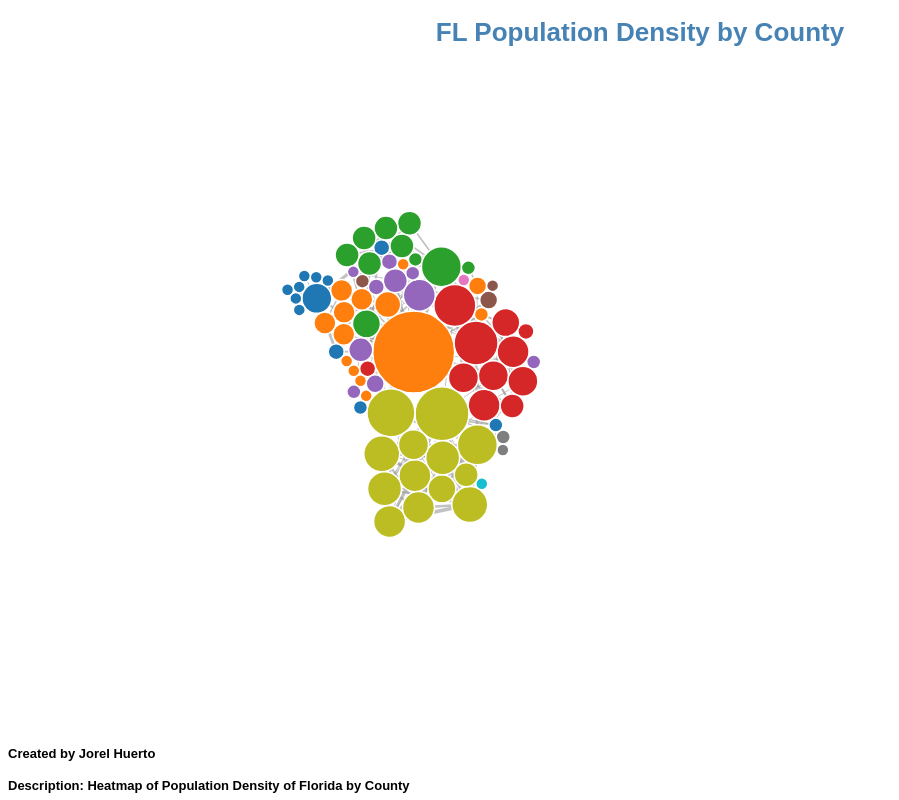
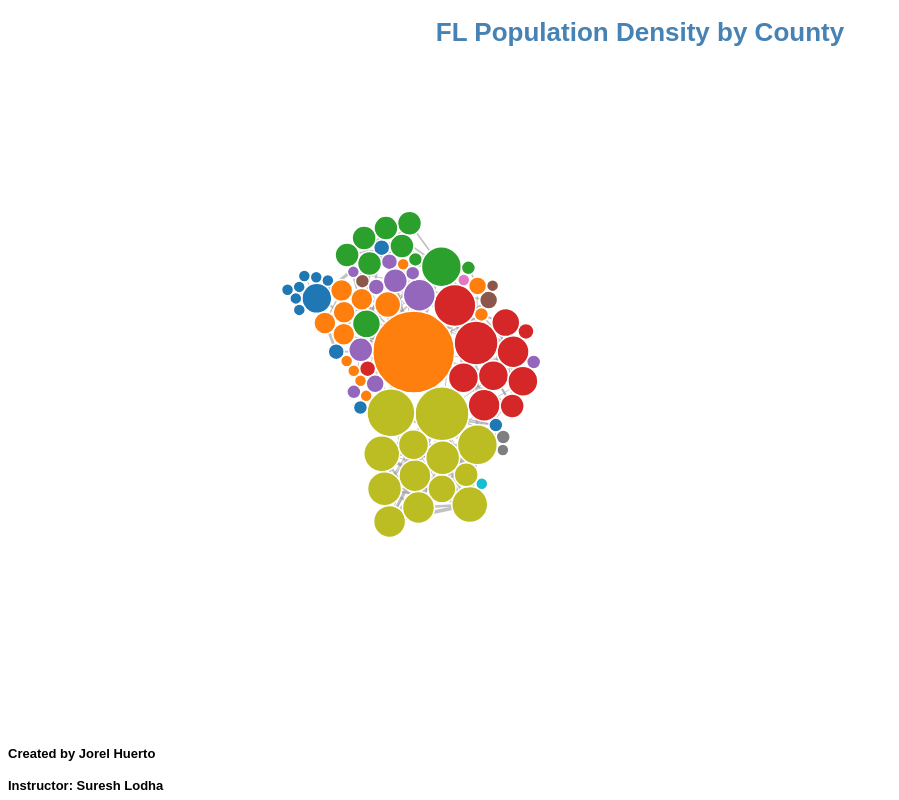
Before and after one commit to Jorel29/CSE163-Data-Prog-and-Viz, a plain HTML site: page Assignments/Assignment7/FLPopDensityIndex.html in a window 1280 px wide. Shown: the top 800 px of the page, without its empty margins (0-899 px from the left). Drawn offline with nearby package versions, Linux system fonts and the light colour scheme; files that its build step writes are made by us from their sources; files whose address does not match are found by name.

Commit message:
added instructor

```diff
--- a/Assignments/Assignment7/FLPopDensityIndex.html
+++ b/Assignments/Assignment7/FLPopDensityIndex.html
@@ -16,7 +16,7 @@
     <!-- Submission Info -->
     <!--<h4>Created by "Your Name" </h4>-->
       <h4>Created by Jorel Huerto</h4>
-
+      <h4>Instructor: Suresh Lodha</h4>
     <h4>Description: Heatmap of Population Density of Florida by County</h4>
 
     <!-- Create a list using <ul> and <li> tag -->
```
